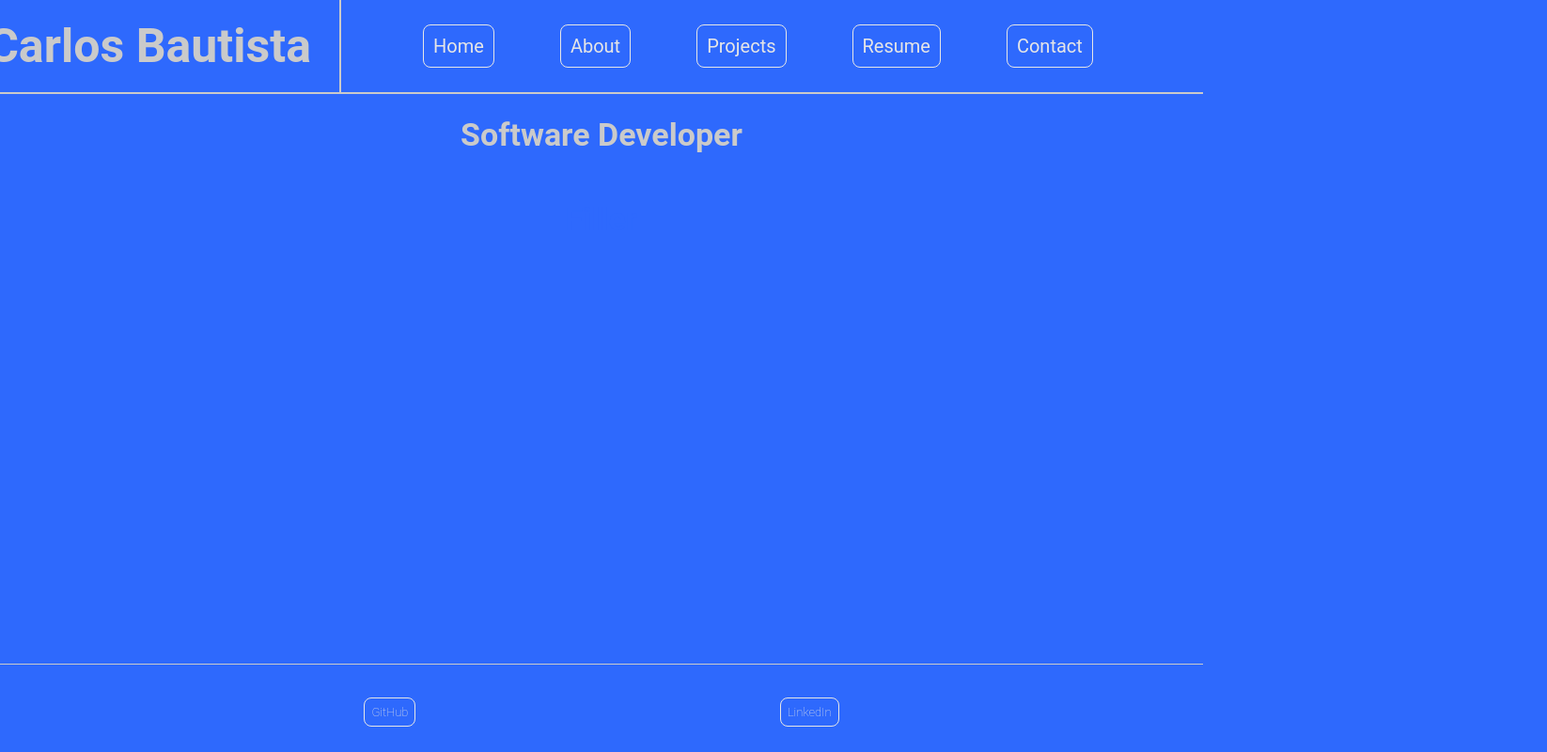
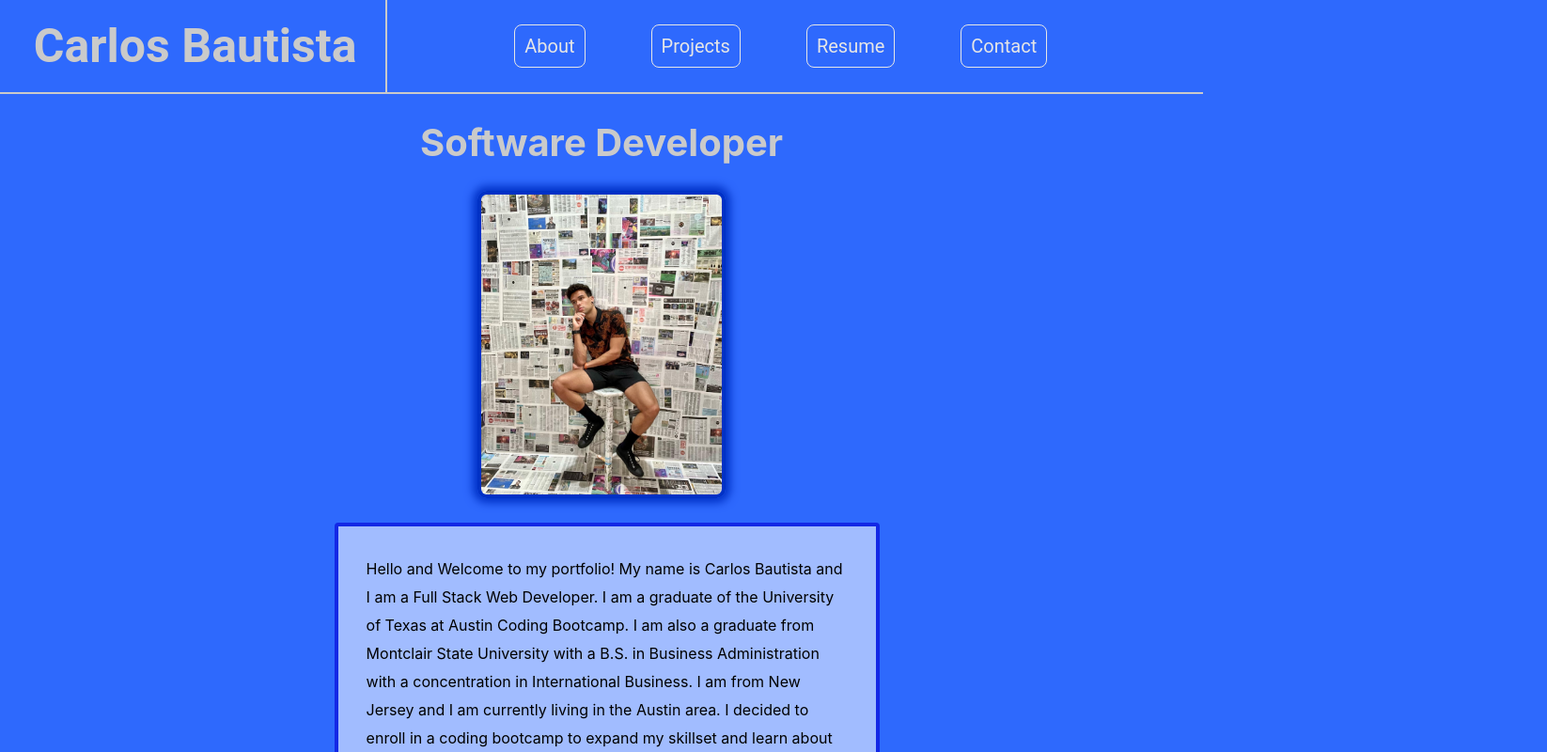
Before and after one commit to CxLos/CxLos-Portfolio, a React (Create React App) app in the folder cxlos20-portfolio/: page / in a window 1280 px wide. Shown: the top 800 px of the page at 94% size, 1646 px wide, since content can reach past the window. Built offline with nearby package versions, Linux system fonts and the light colour scheme.

Commit message:
made about page the homepage and updated resume

```diff
--- a/cxlos20-portfolio/src/App.css
+++ b/cxlos20-portfolio/src/App.css
@@ -94,9 +94,10 @@ header{
   justify-content: center; */
   border: 4px solid;
   border-radius: 4px;
-  border-color: rgb(202, 202, 202);
+  border-color: rgb(19, 40, 230);
   background-color: aliceblue;
   background: rgb(161, 188, 255);
+  /* box-shadow: 0px 0px 10px 5px rgb(0, 49, 198); */
   line-height: 30px;
   width: 40%;
   padding: 30px
@@ -266,14 +267,15 @@ header{
   border: 4px solid;
   border-radius: 4px;
   /* border-color: rgb(162, 187, 234); */
-  border-color: rgb(223, 120, 22);
+  border-color: rgb(19, 40, 230);
   /* height: 30%; */
 }
 
 .me {
   border: 4px solid;
-  border-radius: 4px;
-  border-color: rgb(0, 0, 0);
+  border-radius: 10px;
+  border-color: rgb(0, 49, 198);
+  box-shadow: 0px 0px 10px 5px rgb(0, 49, 198);
   width: 20%;
   height: 20%;
   align-items: center;
@@ -392,6 +394,7 @@ textarea {
 
 .links a:hover {
   opacity: 0.6;
+  text-decoration: underline;
 }
 
 .image {
--- a/cxlos20-portfolio/src/components/navigation.js
+++ b/cxlos20-portfolio/src/components/navigation.js
@@ -14,13 +14,13 @@ function Navigation ({ currentPage, handlePageChange }) {
                 <div className='navbar2'>
 
                     <ul className="">
-                        <li className="">
+                        {/* <li className="">
                             <a href="#home"
                             // className={currentPage === 'Home' ? 'nav-link active' : 'nav-link'}
                             onClick={() => handlePageChange('Home')}>
                                 Home
                             </a>
-                        </li>
+                        </li> */}
                         <li className="">
                             <a href="#about" c
                             // lassName={currentPage === 'About' ? 'nav-link active' : 'nav-link'}
--- a/cxlos20-portfolio/src/components/pages/about.js
+++ b/cxlos20-portfolio/src/components/pages/about.js
@@ -5,7 +5,7 @@ const About = () => {
         <div className="page">
 
             <header>
-                <h1>About Me</h1>
+                <h1>Software Developer</h1>
             </header>
 
             <div className='about'>
@@ -17,7 +17,7 @@ const About = () => {
                 <div className='border'>
                     <div>
                         <p className='bio'>
-                            Hello and Welcome to my portfolio! My name is Carlos Bautista and I am a Full Stack Web Developer. I am a graduate of the University of Texas at Austin Coding Bootcamp. I am from New Jersey and I am currently living in the Austin area. I graduated from Montclair State University with a B.S. in International Business and have been working in the field ever since. I took this bootcamp because I wanted to expand my skillset and apply them in the workforce.
+                            Hello and Welcome to my portfolio! My name is Carlos Bautista and I am a Full Stack Web Developer. I am a graduate of the University of Texas at Austin Coding Bootcamp. I am also a graduate from Montclair State University with a B.S. in Business Administration with a concentration in International Business. I am from New Jersey and I am currently living in the Austin area. I decided to enroll in a coding bootcamp to expand my skillset and learn about software development and apply my new skills to the workforce.
                         </p>
                     </div>
                 </div>
--- a/cxlos20-portfolio/src/components/pages/resume.js
+++ b/cxlos20-portfolio/src/components/pages/resume.js
@@ -15,10 +15,10 @@ const Resume = () => {
                         <img className='resume' alt='resume' src={require(`./screenshots/Screenshot-224148.png`)}/>
                     </div> */}
                     <div className='rbox1'>
-                        <img className='resume' alt='resume' src={require(`./screenshots/Screenshot-225715.png`)}/>
+                        <img className='resume' alt='resume' src={require(`./screenshots/Screenshot-180127.png`)}/>
                     </div>
                     <div className='rbox1'>
-                        <img className='resume' alt='resume' src={require(`./screenshots/Screenshot-225613.png`)}/>
+                        {/* <img className='resume' alt='resume' src={require(`./screenshots/Screenshot-225613.png`)}/> */}
                     </div>
                 </div>
         </div>
--- a/cxlos20-portfolio/src/components/portfolio.js
+++ b/cxlos20-portfolio/src/components/portfolio.js
@@ -9,7 +9,7 @@ import Footer from './pages/footer'
 
 const Portfolio = () => {
 
-    const [currentPage, setCurrentPage] = useState('Home');
+    const [currentPage, setCurrentPage] = useState('About');
 
     const renderPage = () => {
       if (currentPage === 'Home') {
```
Also changed, not shown: cxlos20-portfolio/src/components/pages/screenshots/Screenshot-180127.png (added).
